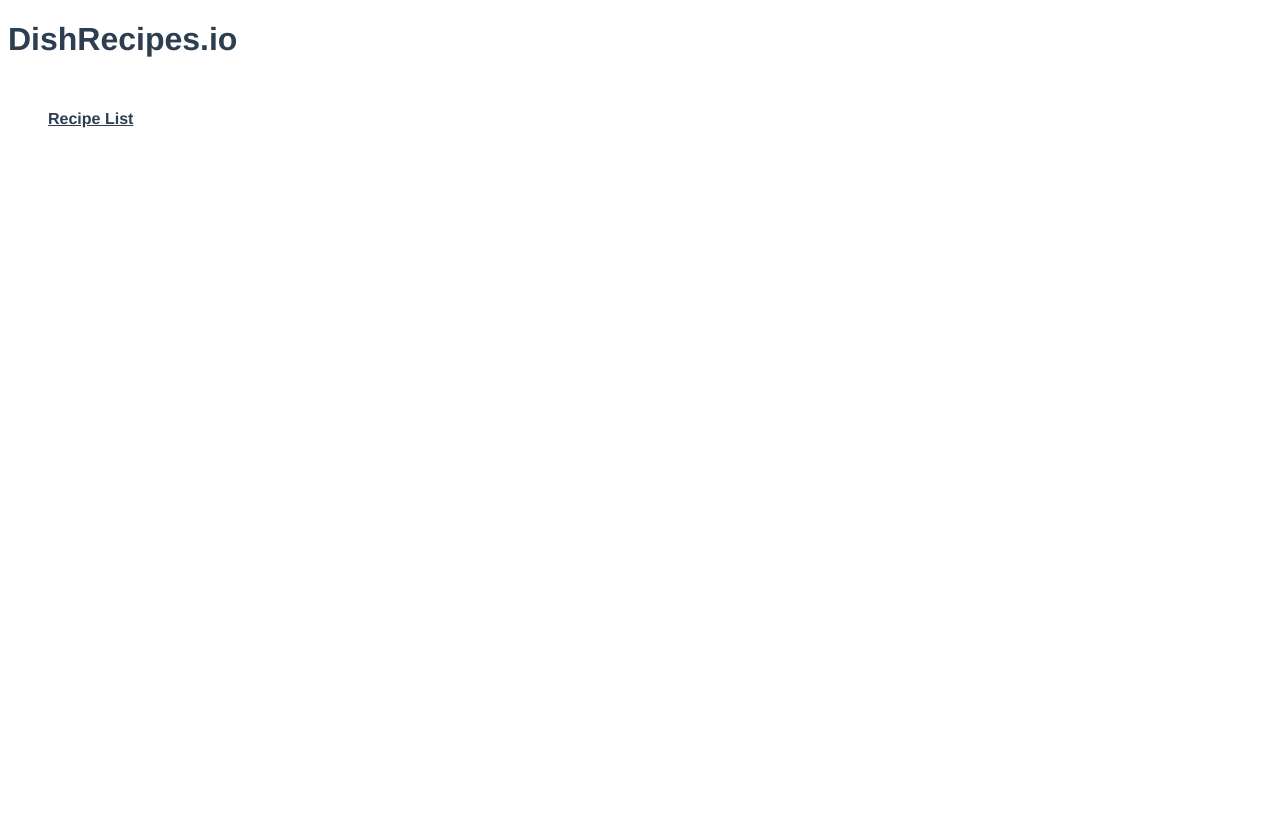
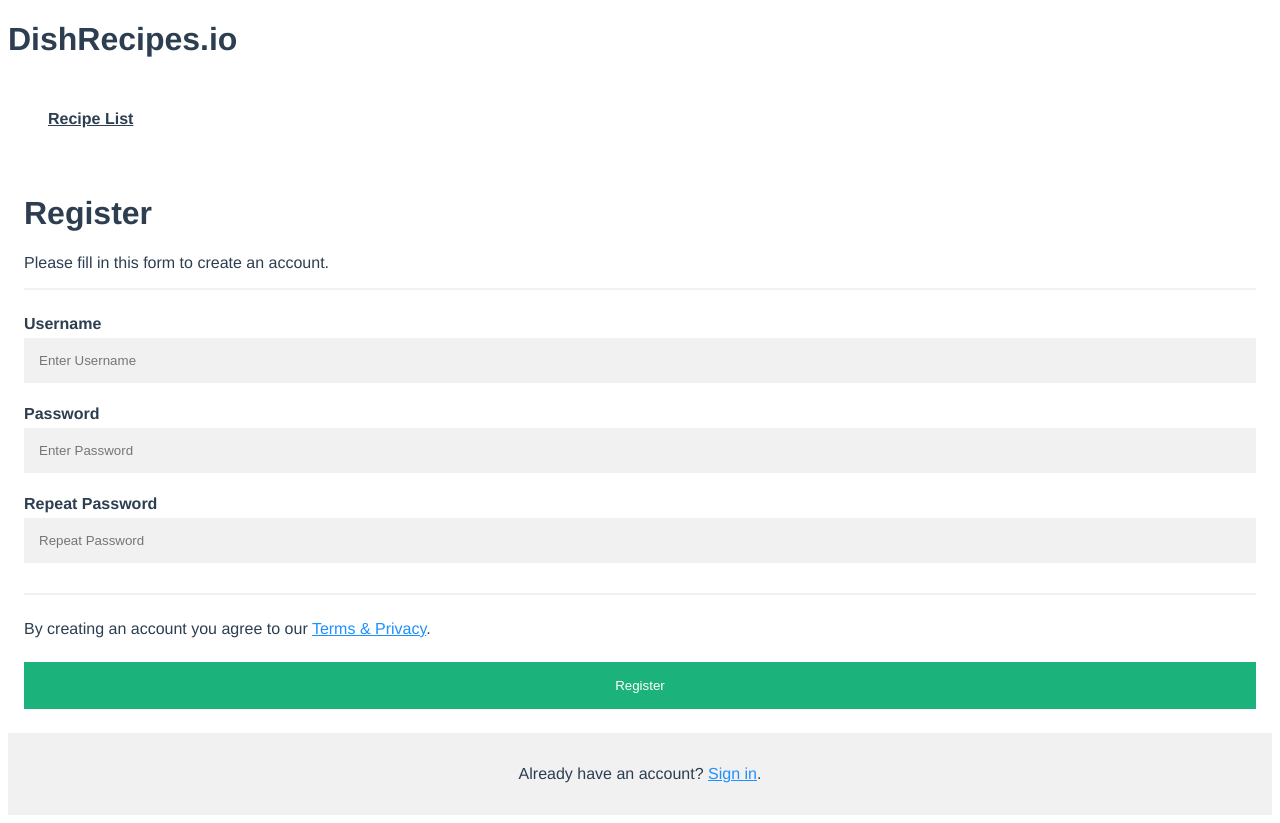
Before and after one commit to githubuser402/dish-recipe-client-vue, a Vue app: page /register in a window 1280 px wide. Before the commit the page ends 800 px from the top, so only its background shows below. Built offline with nearby package versions, Linux system fonts and the light colour scheme.

Commit message:
added login & register components

```diff
--- a/src/components/LoginUser.vue
+++ b/src/components/LoginUser.vue
@@ -0,0 +1,98 @@
+<template>
+  <div>
+    <form v-on:submit="loginUser" onsubmit="return false">
+        <div class="imgcontainer">
+          <img src="img_avatar2.png" alt="Avatar" class="avatar">
+        </div>
+        <div class="container">
+          <label for="uname"><b>Username</b></label>
+          <input type="text" placeholder="Enter Username" v-model="username" required>
+          <label for="psw"><b>Password</b></label>
+          <input type="password" placeholder="Enter Password" v-model="password" required>
+          <button type="submit">Login</button>
+          <label>
+            <input type="checkbox" checked="checked" name="remember"> Remember me
+          </label>
+        </div>
+        <div class="container" style="background-color:#f1f1f1">
+          <button type="button" class="cancelbtn">Cancel</button>
+          <span class="psw">Forgot <a href="#">password?</a></span>
+        </div>
+      </form>
+  </div>
+</template>
+
+<script>
+
+export default {
+  name: 'LoginUser',
+  data() {
+    return {
+      token: '',
+      username: '',
+      password: '',
+    };
+  },
+  methods: {
+    loginUser() {
+      console.log(this.username);
+    },
+  },
+};
+
+</script>
+
+<style scoped>
+ form {
+    border: 3px solid #f1f1f1;
+  }
+  input[type=text], input[type=password] {
+    width: 100%;
+    padding: 12px 20px;
+    margin: 8px 0;
+    display: inline-block;
+    border: 1px solid #ccc;
+    box-sizing: border-box;
+  }
+  button {
+    background-color: #04AA6D;
+    color: white;
+    padding: 14px 20px;
+    margin: 8px 0;
+    border: none;
+    cursor: pointer;
+    width: 100%;
+  }
+  button:hover {
+    opacity: 0.8;
+  }
+  .cancelbtn {
+    width: auto;
+    padding: 10px 18px;
+    background-color: #f44336;
+  }
+  .imgcontainer {
+    text-align: center;
+    margin: 24px 0 12px 0;
+  }
+  img.avatar {
+    width: 40%;
+    border-radius: 50%;
+  }
+  .container {
+    padding: 16px;
+  }
+  span.psw {
+    float: right;
+    padding-top: 16px;
+  }
+  @media screen and (max-width: 300px) {
+    span.psw {
+      display: block;
+      float: none;
+    }
+    .cancelbtn {
+      width: 100%;
+    }
+  }
+</style>
--- a/src/components/RegisterUser.vue
+++ b/src/components/RegisterUser.vue
@@ -0,0 +1,115 @@
+<template>
+  <div>
+    <form v-on:submit="registerUser" onsubmit="return false">
+      <div class="container">
+        <h1>Register</h1>
+        <p>Please fill in this form to create an account.</p>
+        <hr>
+        <label for="email"><b>Username</b></label>
+        <input type="text" placeholder="Enter Username" v-model="username" id="text" required>
+        <label for="psw"><b>Password</b></label>
+        <input type="password" placeholder="Enter Password" v-model="password" id="pwd" required>
+        <label for="psw-repeat"><b>Repeat Password</b></label>
+        <input type="password" placeholder="Repeat Password"
+        v-model="password_repeat" id="psw-repeat" required>
+        <hr>
+        <p>By creating an account you agree to our <a href="#">Terms & Privacy</a>.</p>
+        <button type="submit" class="registerbtn">Register</button>
+      </div>
+      <div class="container signin">
+        <p>Already have an account? <a href="#">Sign in</a>.</p>
+      </div>
+    </form>
+  </div>
+</template>
+
+<script>
+
+export default {
+  name: 'RegisterUser',
+  methods: {
+    registerUser() {
+      if (!this.passwordRepeated()) {
+        this.$el.querySelector('#psw-repeat').style.border = '1px solid red';
+      }
+      fetch(`${this.$dishApi}register/`,
+        {
+          method: 'POST',
+          headers: {
+            Accept: 'application/json',
+            'Content-Type': 'application/json',
+          },
+          body: JSON.stringify({ username: this.username, password: this.password }),
+        })
+        .then(
+          (response) => {
+            if (!response.ok) {
+              alert('User already exists');
+            }
+            return response.json();
+          },
+        )
+        .then(
+          (json) => {
+            this.token = json.token;
+            console.log(this.token);
+          },
+        );
+    },
+    passwordRepeated() {
+      return this.password === this.password_repeat;
+    },
+  },
+  data() {
+    return {
+      username: '',
+      password: '',
+      password_repeat: '',
+      token: '',
+    };
+  },
+};
+</script>
+
+<style scoped>
+* {box-sizing: border-box}
+.container {
+  padding: 16px;
+}
+input[type=text], input[type=password] {
+  width: 100%;
+  padding: 15px;
+  margin: 5px 0 22px 0;
+  display: inline-block;
+  border: none;
+  background: #f1f1f1;
+}
+input[type=text]:focus, input[type=password]:focus {
+  background-color: #ddd;
+  outline: none;
+}
+hr {
+  border: 1px solid #f1f1f1;
+  margin-bottom: 25px;
+}
+.registerbtn {
+  background-color: #04AA6D;
+  color: white;
+  padding: 16px 20px;
+  margin: 8px 0;
+  border: none;
+  cursor: pointer;
+  width: 100%;
+  opacity: 0.9;
+}
+.registerbtn:hover {
+  opacity:1;
+}
+a {
+  color: dodgerblue;
+}
+.signin {
+  background-color: #f1f1f1;
+  text-align: center;
+}
+</style>
--- /dev/null
+++ b/vue.config.js
@@ -0,0 +1,5 @@
+module.exports = {
+    devServer: {
+    proxy: this.$dishApi,
+  }
+}
```
Also changed, not shown: src/components/CreateRecipe.vue (+17 -0 lines), src/components/ProductDetailed.vue (deleted, +0 -40 lines), src/components/ProductItem.vue (deleted, +0 -41 lines), src/components/ProductList.vue (deleted, +0 -45 lines), src/router/index.js (+10 -10 lines), src/components/CreateProduct.vue (deleted).
